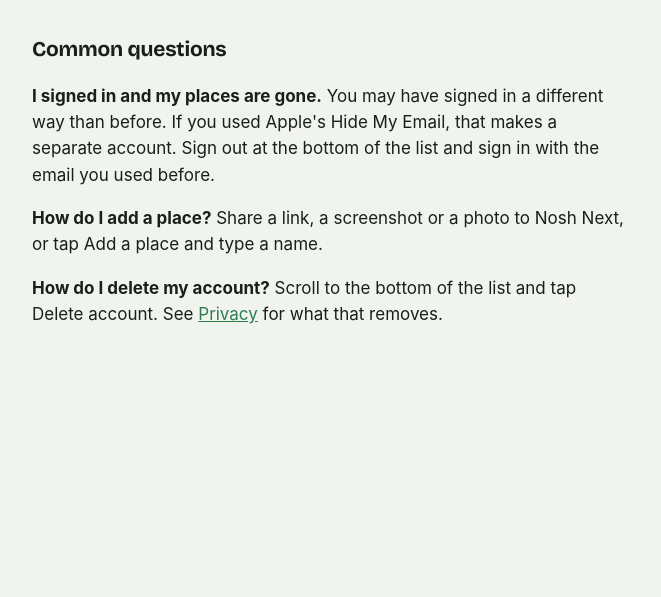
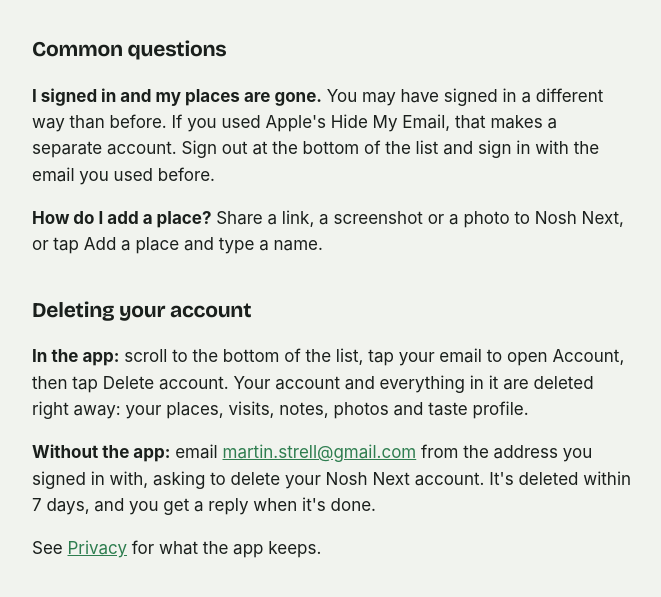
Before and after one commit to martinstrell-source/nosh-site, a plain HTML site: page support/index.html in a window 1280 px wide. Shown: the part 199-796 px from the top of the page, without its empty margins (308-969 px from the left). Drawn offline with nearby package versions, Linux system fonts and the light colour scheme.

Commit message:
Support: deleting your account, in the app or by email within 7 days (Martin approved the wording; Google Play needs it)
Co-Authored-By: Claude Opus 5.5 <noreply@anthropic.com>
Claude-Session: https://claude.ai/code/session_011gUbr1DtkPg8KRrYA3LGis

```diff
--- a/support/index.html
+++ b/support/index.html
@@ -33,7 +33,10 @@
 <h2>Common questions</h2>
 <p><b>I signed in and my places are gone.</b> You may have signed in a different way than before. If you used Apple's Hide My Email, that makes a separate account. Sign out at the bottom of the list and sign in with the email you used before.</p>
 <p><b>How do I add a place?</b> Share a link, a screenshot or a photo to Nosh Next, or tap Add a place and type a name.</p>
-<p><b>How do I delete my account?</b> Scroll to the bottom of the list and tap Delete account. See <a href="../privacy/">Privacy</a> for what that removes.</p>
+<h2 id="delete">Deleting your account</h2>
+<p><b>In the app:</b> scroll to the bottom of the list, tap your email to open Account, then tap Delete account. Your account and everything in it are deleted right away: your places, visits, notes, photos and taste profile.</p>
+<p><b>Without the app:</b> email <a href="mailto:martin.strell@gmail.com">martin.strell@gmail.com</a> from the address you signed in with, asking to delete your Nosh Next account. It's deleted within 7 days, and you get a reply when it's done.</p>
+<p>See <a href="../privacy/">Privacy</a> for what the app keeps.</p>
 </main>
 </body>
 </html>
```
Also changed, not shown: privacy/index.html (+2 -2 lines).
